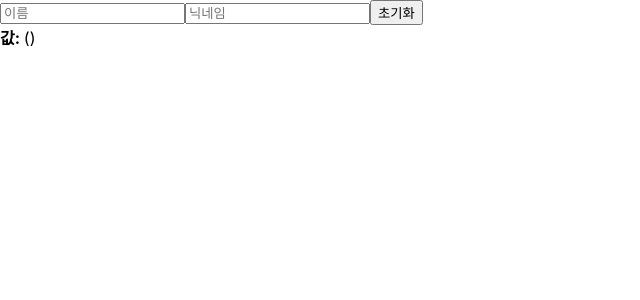
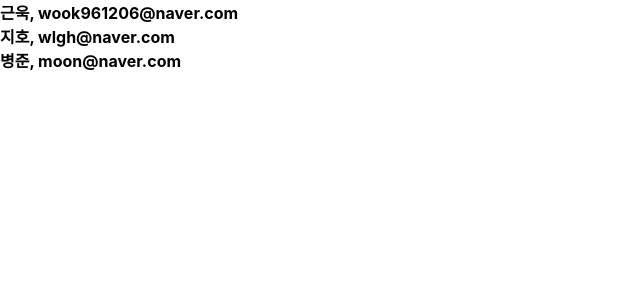
Before and after one commit to Kimgeunwook/React-study, a React (Create React App) app in the folder begin-react/: page / in a window 1280 px wide. Shown: the top 300 px of the page, without its empty margins (0-640 px from the left). Built offline with nearby package versions, Linux system fonts and the light colour scheme.

Commit message:
배열 렌더링하는법

```diff
--- a/begin-react/src/App.js
+++ b/begin-react/src/App.js
@@ -1,10 +1,10 @@
 import React from 'react';
 
-import InputSample from './InputSample.js';
+import UserList from './UserList.js';
 
 function App() {
   return (
-   <InputSample />
+   <UserList />
   )
 }
 
--- /dev/null
+++ b/begin-react/src/UserList.js
@@ -0,0 +1,42 @@
+import React from 'react';
+
+function User({user}){
+    return (
+        <div>
+                <b>{user.username}, {user.email}</b>
+            </div>
+    );
+}
+
+
+function UserList(){
+    const users = [
+        {
+            id:1,
+            username : '근욱',
+            email:'wook961206@naver.com'
+        },
+        {
+            id:2,
+            username : '지호',
+            email:'wlgh@naver.com'
+        },
+        {
+            id:3,
+            username : '병준',
+            email:'moon@naver.com'
+        }
+    ];
+
+    return(
+        <div>
+
+            {
+                users.map(
+                    user => (<User user = {user} key={user.id}/>)
+                )
+            }
+        </div>
+    )
+}
+export default UserList;
```
